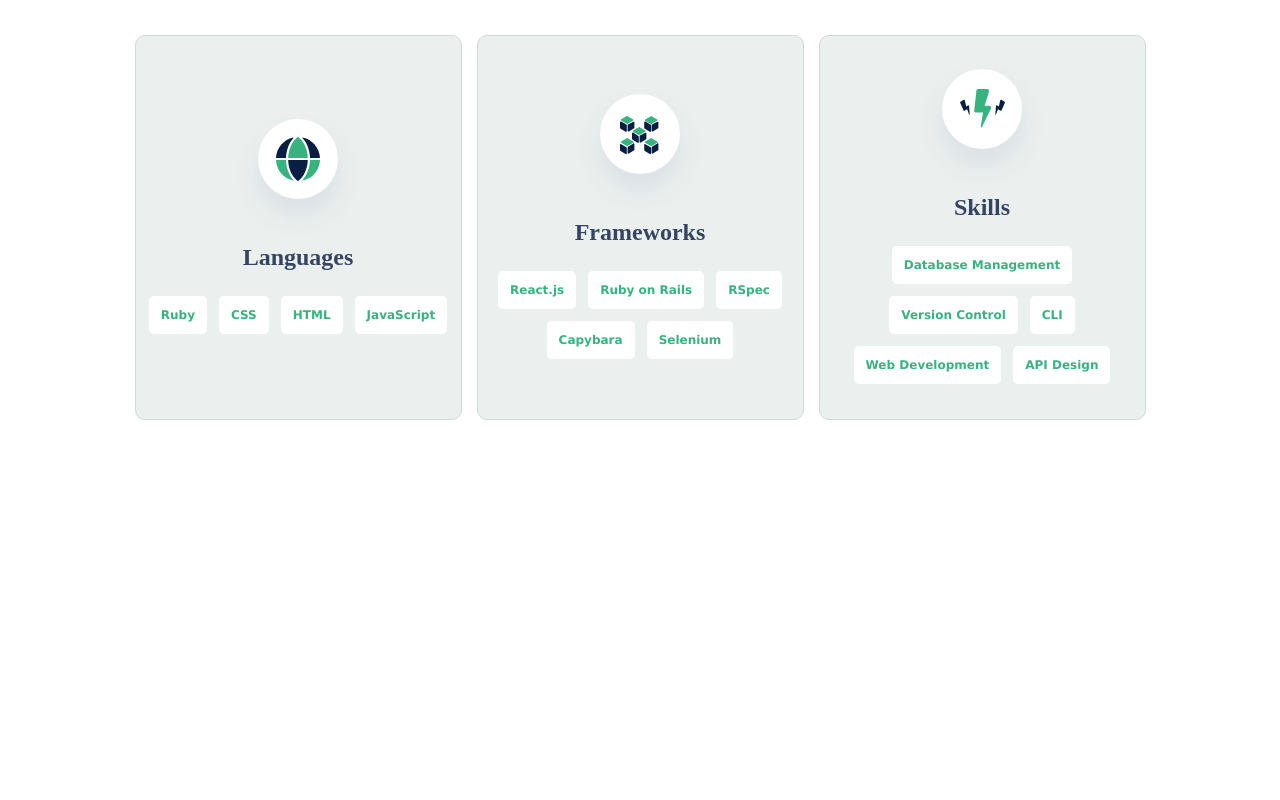
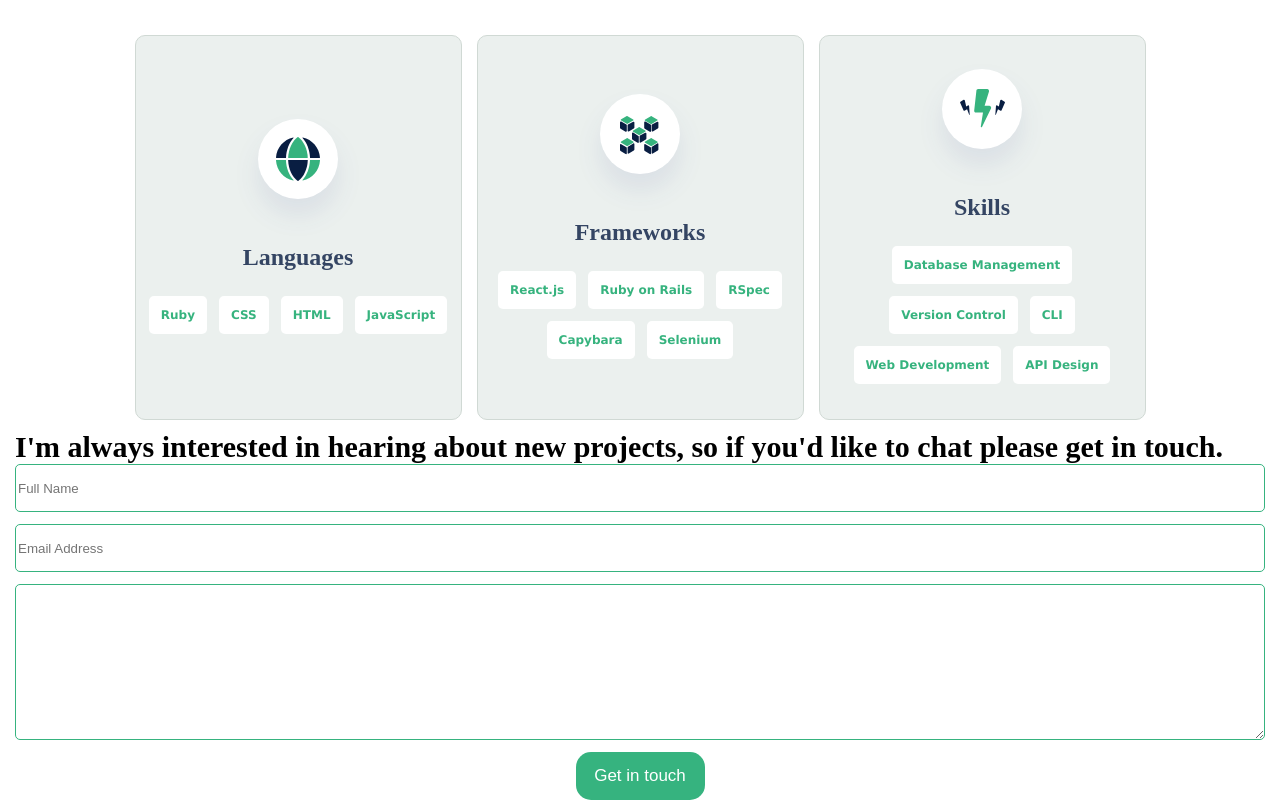
Before and after one commit to AsumVictor/Porfolio, a website: page index.html in a window 1280 px wide. Shown: the part 1731-2531 px from the top of the page. Before the commit the page ends 2161 px from the top, so only its background shows below. Drawn offline with Linux system fonts and the light colour scheme.

Commit message:
Added form section: Added form elements , full name, email address and message

```diff
--- a/index.html
+++ b/index.html
@@ -197,7 +197,15 @@
           </div>
         </div>
       </section>
-
+  <section id="contact-section">
+    <p>I'm always interested in hearing about new projects, so if you'd like to chat please get in touch.</p>
+    <form action="#" id="form">
+      <input type="text" name="fullName" id="fullName"  placeholder="Full Name" required>
+      <input type="email" name="email" id="email" placeholder="Email Address" required>
+      <textarea name="message" id="message" cols="30" rows="10"></textarea>
+      <button type="submit">Get in touch</button>
+    </form>
+  </section>
     </main>
 
 
--- a/style.css
+++ b/style.css
@@ -125,6 +125,55 @@
   font-size: 24px;
   margin-top: -10px;
 }
+
+#contact-section{
+  display: flex;
+  justify-content: center;
+  align-items: center;
+  flex-direction: column;
+}
+
+#contact-section p{
+ font-size: 30px;
+ font-weight: bold;
+ padding: 0 15px 0 15px;
+ width: 100%;
+}
+
+#form{
+  font-size: 30px;
+  font-weight: bold;
+  padding: 0 15px 0 15px;
+  width: 100%;
+  display: flex;
+  flex-direction: column;
+  gap: 12px;
+ }
+
+ #form input{
+  width: 100%;
+  height: 48px;
+  border: 1px solid #36B37F;
+  border-radius: 5px;
+ }
+
+ #form textarea{
+  width: 100%;
+  border: 1px solid #36B37F;
+  border-radius: 5px;
+ }
+
+ #form button{
+  padding: 10px 10px 10px 10px;
+  border-radius: 15px;
+  width: 129px;
+  height: 48px;
+  font-size: 17px;
+  border: none;
+  background-color: #36B37F;
+  color: white;
+  align-self: center;
+ }
 
 .card{
   position: relative;
```
